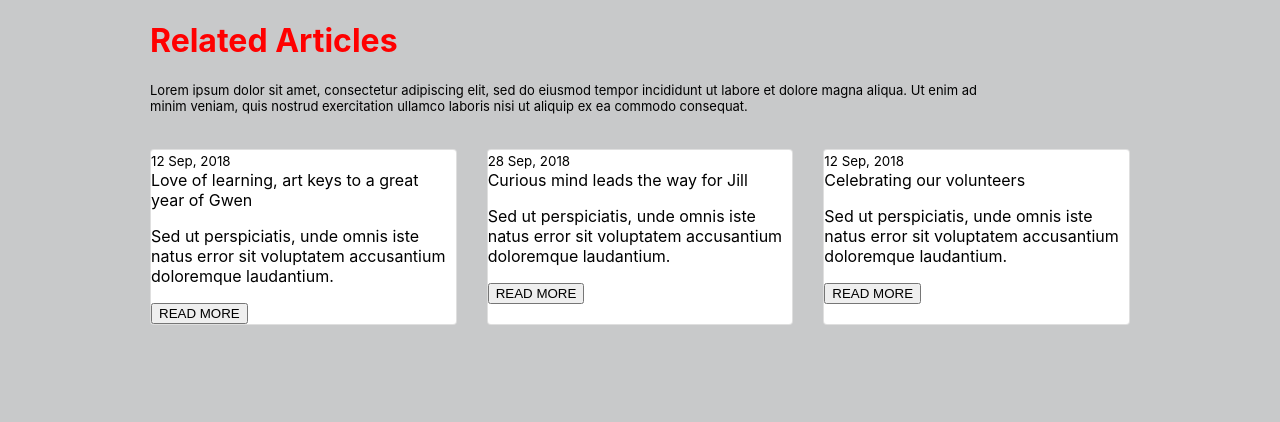
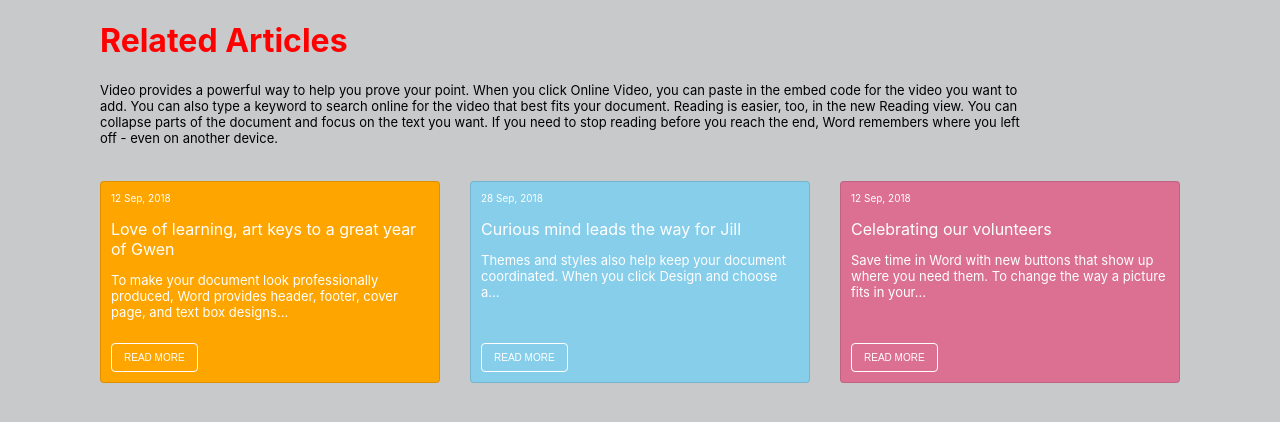
Before and after one commit to benjamintandemo2017/frontend-article, a React (Create React App) app: page / in a window 1280 px wide. Shown: the top 422 px of the page. Built offline with nearby package versions, Linux system fonts and the light colour scheme.

Commit message:
Further changes to styling and refactoring

```diff
--- a/src/App.css
+++ b/src/App.css
@@ -3,25 +3,13 @@
   background-color: #c8c9ca;
 }
 
-.App-logo {
-  height: 40vmin;
-  pointer-events: none;
-}
-
-@media (prefers-reduced-motion: no-preference) {
-  .App-logo {
-    animation: App-logo-spin infinite 20s linear;
-  }
-}
-
 .App-header {
-
   min-height: 100vh;
   display: flex;
   flex-direction: column;
   justify-content: left;
-  margin-left: 150px;
-  margin-right: 150px;
+  margin-left: 100px;
+  margin-right: 100px;
   color: black;
   text-align: left;
 }
@@ -39,19 +27,33 @@
   color: #61dafb;
 }
 
-.App-Card {
+.App-card {
   position: relative;
   display: flex;
   flex-direction: column;
   min-width: 0;
   word-wrap: break-word;
-    background-color: #fff;
   background-clip: border-box;
-    border: 1px solid rgba(0,0,0,.125);
-    border-radius: .25rem;
+  border: 1px solid rgba(0, 0, 0, 0.125);
+  border-radius: 0.25rem;
+  margin-bottom: 25px;
+  background-color: orange;
+  color: white;
 }
 
-.App-Card-Deck {
+.App-card-bg-orange {
+  background-color: orange;
+}
+
+.App-card-bg-skyblue {
+  background-color: skyblue;
+}
+
+.App-card-bg-paleviolet {
+  background-color: palevioletred;
+}
+
+.App-card-deck {
   display: flex;
   flex-flow: row wrap;
   margin-right: -15px;
@@ -59,8 +61,39 @@
   margin-top: 35px;
 }
 
-@media screen and (min-width: 700px) {
-    .App-Card-Deck .App-Card {
+.App-card-body {
+  flex: 1 1 auto;
+  margin-right: 10px;
+  margin-left: 10px;
+}
+
+.App-card-text {
+  font-size: small;
+}
+
+.App-card-header {
+  font-size: x-small;
+  margin-right: 10px;
+  margin-left: 10px;
+  margin-bottom: 5px;
+}
+
+.btn {
+  display: inline-block;
+  color: white;
+  text-align: center;
+  margin: 10px;
+  vertical-align: middle;
+  background-color: transparent;
+  border: 1px solid;
+  padding: 0.375rem 0.75rem;
+  font-size: x-small;
+  line-height: 1.5;
+  border-radius: 0.25rem;
+}
+
+@media screen and (min-width: 750px) {
+  .App-card-deck .App-card {
     flex: 1 0;
     margin-right: 15px;
     margin-bottom: 0;
@@ -68,11 +101,11 @@
   }
 }
 
-
 @keyframes App-logo-spin {
   from {
     transform: rotate(0deg);
   }
+
   to {
     transform: rotate(360deg);
   }
--- a/src/App.tsx
+++ b/src/App.tsx
@@ -1,14 +1,15 @@
 import React from 'react';
 import './App.css';
 import ArticleDeck from './components/ArticleDeck';
+import * as Constants from './common/Constants';
 
 const App = (): JSX.Element => {
   return (
     <div className="App">
       <div className="App-header">
-        <h1 className="App-title">Related Articles</h1>
+        <h1 className="App-title">{Constants.mainTitle}</h1>
         <div className="App-text">
-        Lorem ipsum dolor sit amet, consectetur adipiscing elit, sed do eiusmod tempor incididunt ut labore et dolore magna aliqua. Ut enim ad minim veniam, quis nostrud exercitation ullamco laboris nisi ut aliquip ex ea commodo consequat.
+            {Constants.mainText}
         </div>
         <ArticleDeck></ArticleDeck>
       </div>
--- /dev/null
+++ b/src/common/Constants.tsx
@@ -0,0 +1,24 @@
+export const mainTitle = "Related Articles";
+export const mainText = "Video provides a powerful way to help you prove your point. When you click Online Video, you can paste in the embed code for the video you want to add. You can also type a keyword to search online for the video that best fits your document. Reading is easier, too, in the new Reading view. You can collapse parts of the document and focus on the text you want. If you need to stop reading before you reach the end, Word remembers where you left off - even on another device.";
+
+export const cardText1 = "To make your document look professionally produced, Word provides header, footer, cover page, and text box designs";
+export const textMore1 = "that complement each other. For example, you can add a matching cover page, header, and sidebar. Click Insert and then choose the elements you want from the different galleries.";
+
+export const cardText2 = "Themes and styles also help keep your document coordinated. When you click Design and choose a";
+export const textMore2 = "new Theme, the pictures, charts, and SmartArt graphics change to match your new theme. When you apply styles, your headings change to match the new theme.";
+
+export const cardText3 = "Save time in Word with new buttons that show up where you need them. To change the way a picture fits in your";
+export const textMore3 = "document, click it and a button for layout options appears next to it. When you work on a table, click where you want to add a row or a column, and then click the plus sign.";
+
+
+export const cardDate1 = "12 Sep, 2018";
+export const cardTitle1 = "Love of learning, art keys to a great year of Gwen";
+export const cardClass1 = "App-card App-card-bg-orange";
+
+export const cardDate2 = "28 Sep, 2018";
+export const cardTitle2 = "Curious mind leads the way for Jill";
+export const cardClass2 = "App-card App-card-bg-skyblue";
+
+export const cardDate3 = "12 Sep, 2018";
+export const cardTitle3 = "Celebrating our volunteers";
+export const cardClass3 = "App-card App-card-bg-paleviolet";
--- a/src/components/ArticleCard.tsx
+++ b/src/components/ArticleCard.tsx
@@ -1,35 +1,38 @@
-import Card from "react-bootstrap/Card";
-import Button from "react-bootstrap/Button"
-import React, { useState }  from "react";
+import Card from 'react-bootstrap/Card';
+import Button from 'react-bootstrap/Button';
+import React, { useState }  from 'react';
 
 interface articleCardProps {
     date: string;
     title: string;
     text: string;
     additionalText: string;
+    cardClass: string;
 }
 
 // Props
 // actor. an instance of ActorModel
-const ArticleCard: React.FunctionComponent<articleCardProps> = ({ date, title, text, additionalText }) => {
+const ArticleCard: React.FunctionComponent<articleCardProps> = ({ date, title, text, additionalText, cardClass }) => {
     const [isReadMore, setIsReadMore] = useState(false);
     const toggleReadMore = () => {
         setIsReadMore(!isReadMore);
     };
 
     return (
-        <Card className="App-Card">
-            <Card.Header>
-                <small className="text-muted">{date}</small>
+        <Card className={cardClass}>
+            <Card.Header className="App-card-header">
+                <p>{date}</p>
             </Card.Header>
-            <Card.Body>
-            <Card.Title>{title}</Card.Title>
-            <Card.Text>
-                <p>{text}</p>
-                { isReadMore ? <p>{additionalText}</p> : '' }
-            </Card.Text>
-            <Button variant="primary" onClick={toggleReadMore}>READ MORE</Button>
+            <Card.Body className="App-card-body">
+                <Card.Title>{title}</Card.Title>
+                <Card.Text className="App-card-text">
+                    <span>{text}</span>
+                    { isReadMore ? <span> {additionalText}</span> : <span>...</span> }
+                </Card.Text>
             </Card.Body>
+            <Card.Footer>
+                <Button className="btn btn-outline-primary" onClick={toggleReadMore}>{ !isReadMore ? 'READ MORE' : 'READ LESS' } </Button>
+            </Card.Footer>
         </Card>
     );
 };
--- a/src/components/ArticleDeck.tsx
+++ b/src/components/ArticleDeck.tsx
@@ -1,30 +1,19 @@
 import ArticleCard from './ArticleCard';
-import CardDeck from "react-bootstrap/CardDeck";
-import React, { Component } from "react";
+import CardDeck from 'react-bootstrap/CardDeck';
+import React, { Component } from 'react';
+import * as Constants from '../common/Constants';
 
 // Props
 // actor. an instance of ActorModel
 export default class ArticleDeck extends Component {
     // eslint-disable-next-line @typescript-eslint/explicit-module-boundary-types
     render() {
-        const _cardText = "Sed ut perspiciatis, unde omnis iste natus error sit voluptatem accusantium doloremque laudantium.";
-        const _textMore = "Temporibus autem quibusdam et aut officiis debitis aut rerum necessitatibus saepe eveniet, ut et voluptates repudiandae sint et molestiae non recusandae.";
-
-        const _cardDate1 = "12 Sep, 2018";
-        const _cardTitle1 = "Love of learning, art keys to a great year of Gwen";
-
-        const _cardDate2 = "28 Sep, 2018";
-        const _cardTitle2 = "Curious mind leads the way for Jill";
-
-        const _cardDate3 = "12 Sep, 2018";
-        const _cardTitle3 = "Celebrating our volunteers";
-
         return (
             <div>
-                <CardDeck className="App-Card-Deck">
-                    <ArticleCard date={_cardDate1} title={_cardTitle1} text={_cardText} additionalText={_textMore}></ArticleCard>
-                    <ArticleCard date={_cardDate2} title={_cardTitle2} text={_cardText} additionalText={_textMore}></ArticleCard>
-                    <ArticleCard date={_cardDate3} title={_cardTitle3} text={_cardText} additionalText={_textMore}></ArticleCard>
+                <CardDeck className="App-card-deck">
+                    <ArticleCard date={Constants.cardDate1} title={Constants.cardTitle1} text={Constants.cardText1} additionalText={Constants.textMore1} cardClass={Constants.cardClass1}></ArticleCard>
+                    <ArticleCard date={Constants.cardDate2} title={Constants.cardTitle2} text={Constants.cardText2} additionalText={Constants.textMore2} cardClass={Constants.cardClass2}></ArticleCard>
+                    <ArticleCard date={Constants.cardDate3} title={Constants.cardTitle3} text={Constants.cardText3} additionalText={Constants.textMore3} cardClass={Constants.cardClass3}></ArticleCard>
                 </CardDeck>
             </div>
         );
```
Also changed, not shown: src/index.css (+17 -3 lines), .stylelintrc.json. Lines whose indentation alone changed are shown as unchanged.
